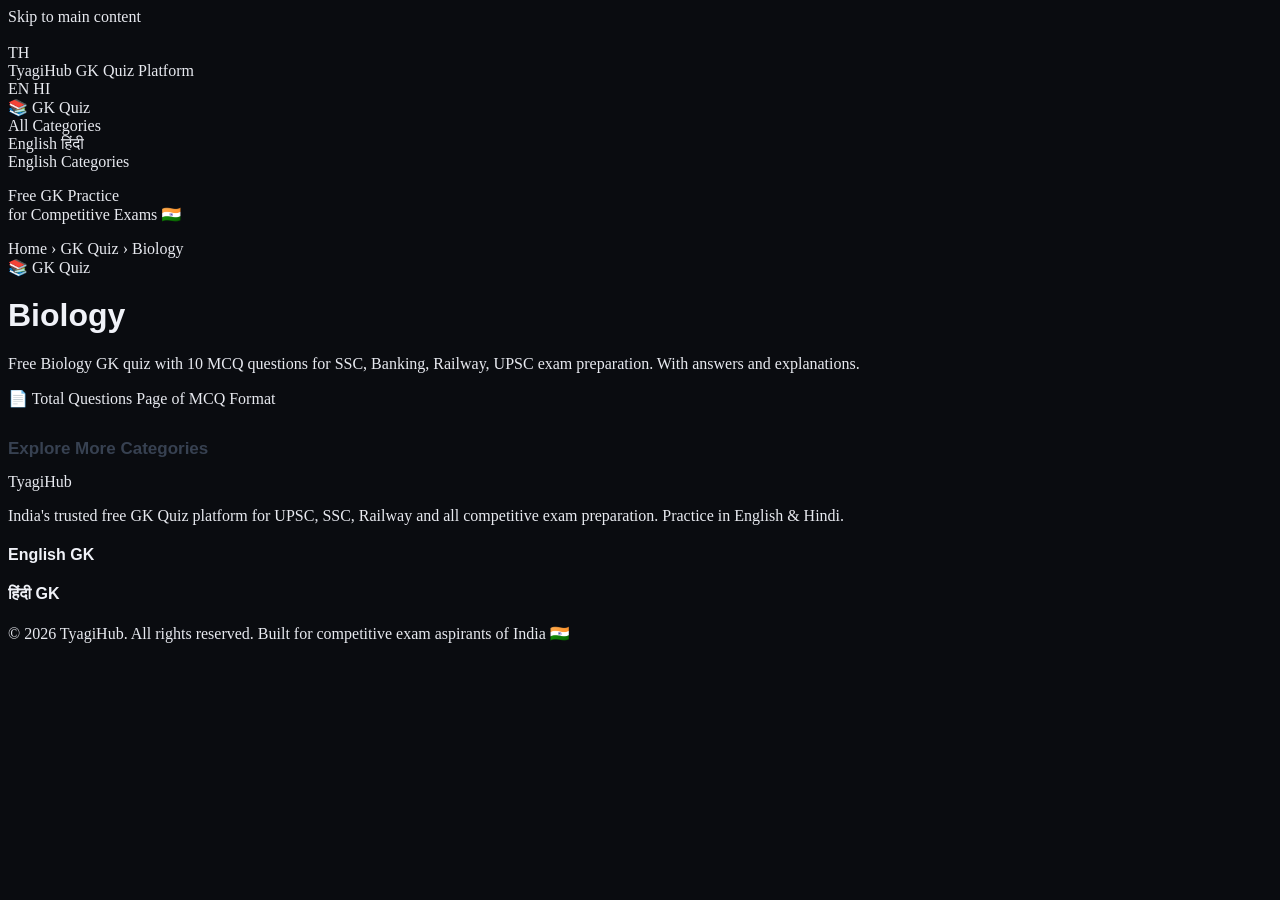
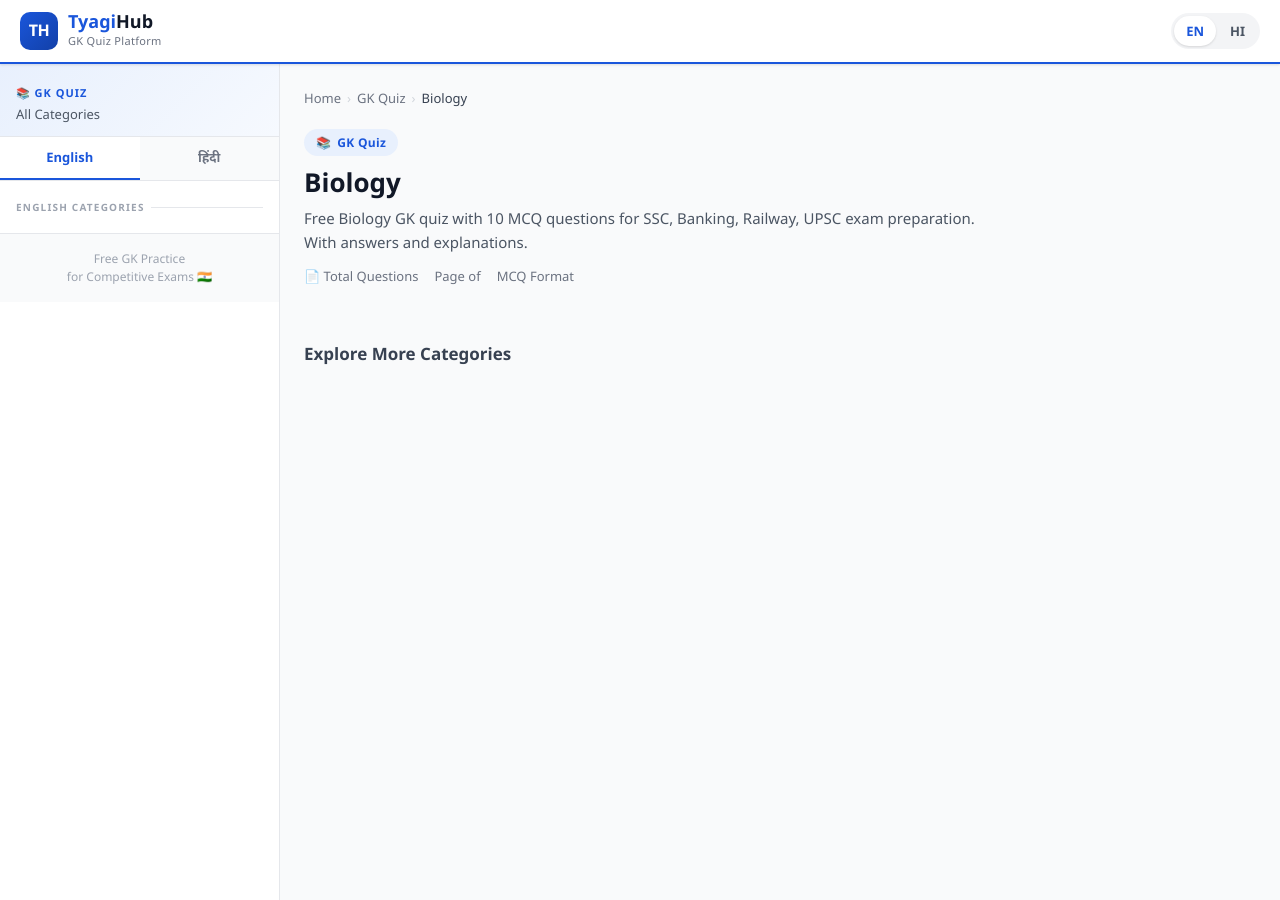
Before and after one commit to HimanshuTyagiJi/TyagiHub, a Jekyll site: the page built from gk-quiz/biology/index.html, in a window 1280 px wide and 900 px high. Built offline with Jekyll 4.4.1, drawn with Linux system fonts in a browser that asks for light colours.

Commit message:
Update quiz-format.html

```diff
--- a/_layouts/quiz-format.html
+++ b/_layouts/quiz-format.html
@@ -37,7 +37,7 @@
   <link href="https://fonts.googleapis.com/css2?family=Noto+Sans:wght@400;500;600;700;800&family=Noto+Sans+Devanagari:wght@400;500;600;700;800&display=swap" rel="stylesheet">
 
   <link rel="stylesheet" href="{{ '/assets/css/main.css' | relative_url }}">
-<link rel="stylesheet" href="{{ '/assets/css/gk-quiz-play.scss' | relative_url }}">
+<link rel="stylesheet" href="{{ '/assets/css/gk-quiz-play.css' | relative_url }}">
 
   <link rel="icon" type="image/svg+xml" href="{{ '/assets/images/favicon.svg' | relative_url }}">
 
```
